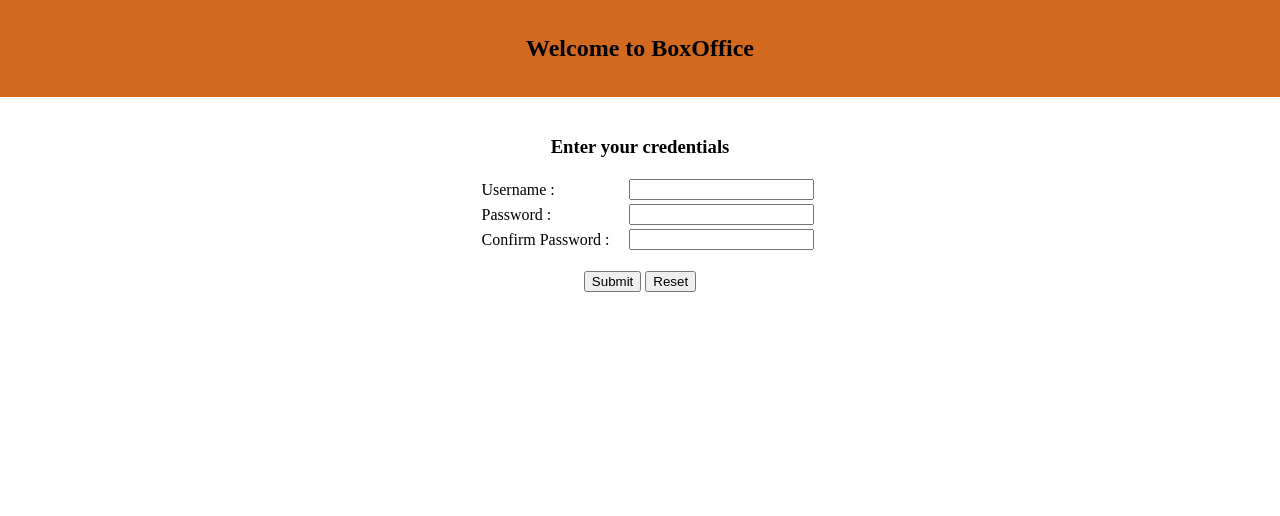
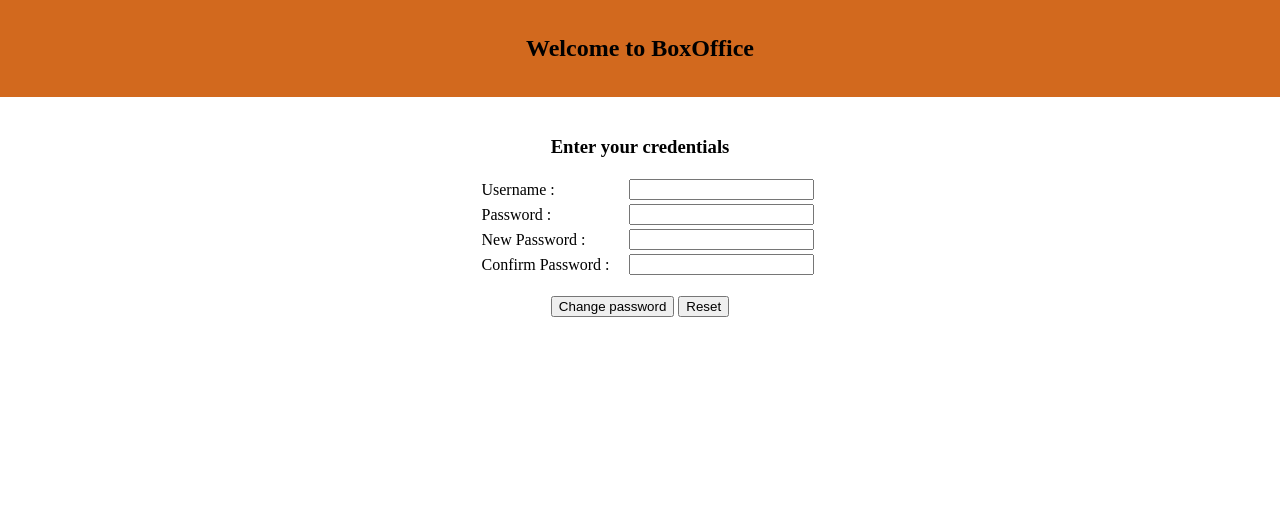
Before and after one commit to PrasantSingh1729/techadmin, a Flask app: page /techadmin/changepassword in a window 1280 px wide. Shown: the top 516 px of the page. Run offline with Flask 3, Linux system fonts and the light colour scheme.

Commit message:
Correction in change password form

```diff
--- a/Forms/forms.py
+++ b/Forms/forms.py
@@ -11,8 +11,9 @@ class Login_form(FlaskForm):
 class Change_password_form(FlaskForm):
     username = EmailField(validators=[InputRequired()])
     password = PasswordField(validators=[InputRequired(),Regexp(r'^(?=.*[A-Z])(?=.*\d)(?=.*[@$!%*?&])[A-Za-z\d@$!%*?&]{8,}$')])
-    confirm_password = PasswordField(validators=[InputRequired(),Regexp(r'^(?=.*[A-Z])(?=.*\d)(?=.*[@$!%*?&])[A-Za-z\d@$!%*?&]{8,}$'), EqualTo(password)])
-    submit = SubmitField()
+    new_password = PasswordField(validators=[InputRequired(),Regexp(r'^(?=.*[A-Z])(?=.*\d)(?=.*[@$!%*?&])[A-Za-z\d@$!%*?&]{8,}$')])
+    confirm_password = PasswordField(validators=[InputRequired(),Regexp(r'^(?=.*[A-Z])(?=.*\d)(?=.*[@$!%*?&])[A-Za-z\d@$!%*?&]{8,}$'), EqualTo('new_password')])
+    submit = SubmitField("Change password")
 
 class Schedule_movie_form(FlaskForm):
     movie_name = SelectField(validators=[InputRequired()])
--- a/templates/change_password.html
+++ b/templates/change_password.html
@@ -17,6 +17,10 @@
                 <td>{{form.password}}</td>
             </tr>
             <tr>
+                <td>{{form.new_password.label}} :</td>
+                <td>{{form.new_password}}</td>
+            </tr>
+            <tr>
                 <td>{{form.confirm_password.label}} :</td>
                 <td>{{form.confirm_password}}</td>
             </tr>
```
